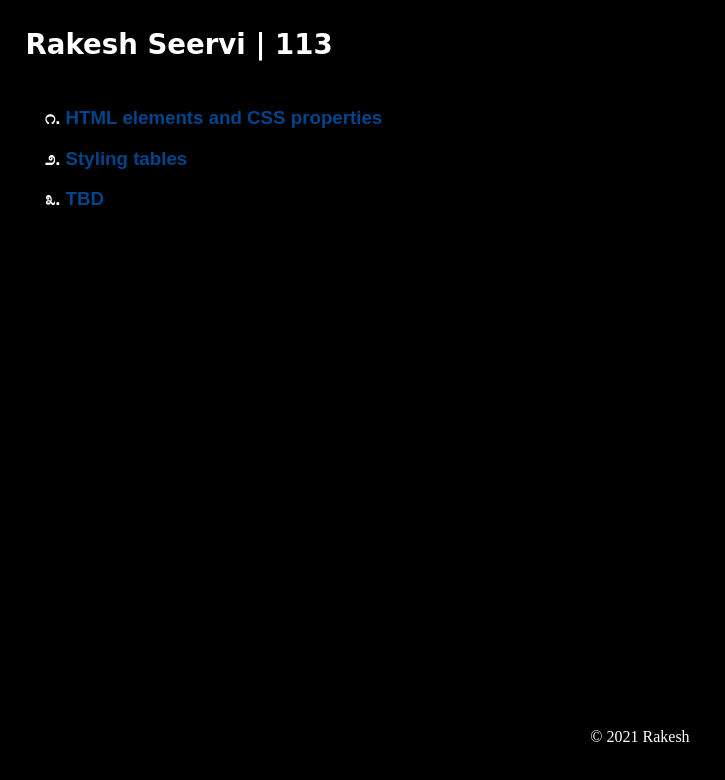
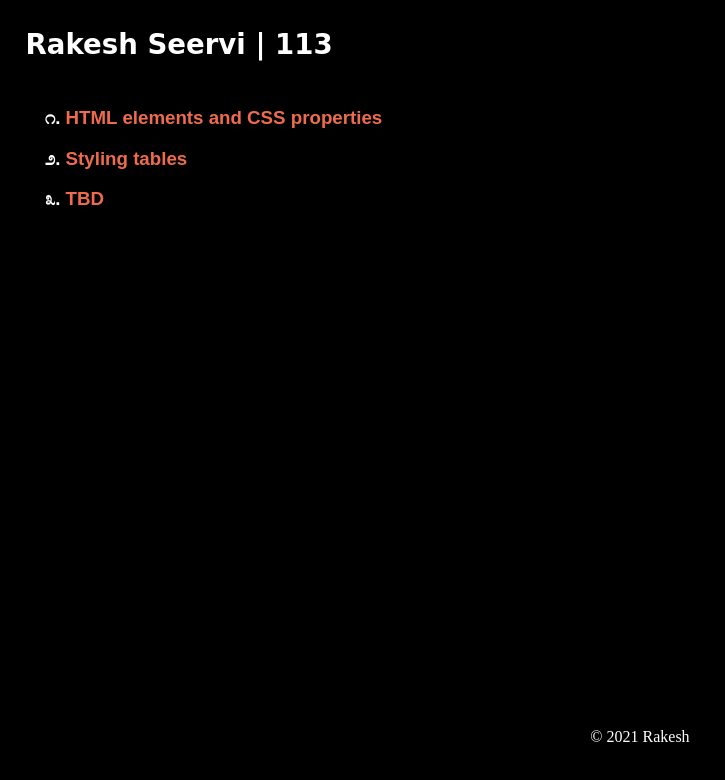
Before and after one commit to RakeshSeervi/silver-fiesta, a plain HTML site: page index.html in a window 1280 px wide. Shown: the whole page, without its empty margins (0-725 px from the left). Drawn offline with Linux system fonts and the light colour scheme.

Commit message:
better link-text color

```diff
--- a/index.css
+++ b/index.css
@@ -18,7 +18,7 @@ footer {
 
 a {
     text-decoration: none;
-    color: #00458B;
+    color: #ee6c4d;
 }
 
 li {
```
